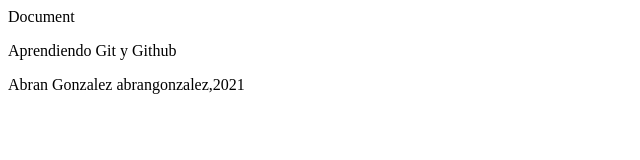
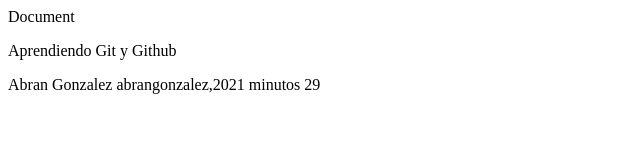
Before and after one commit to abran21/mi-proyecto, a plain HTML site: page index.html in a window 1280 px wide. Shown: the full height of the page, 0-640 px from the left. Drawn offline with Linux system fonts and the light colour scheme.

```diff
--- a/index.html
+++ b/index.html
@@ -13,6 +13,8 @@
 
     <foot>abrangonzalez,2021</foot>
 
+    minutos 29
+
 
 </body>
 </html>
```
Also changed, not shown: test/images.css (added), 1 other file.
